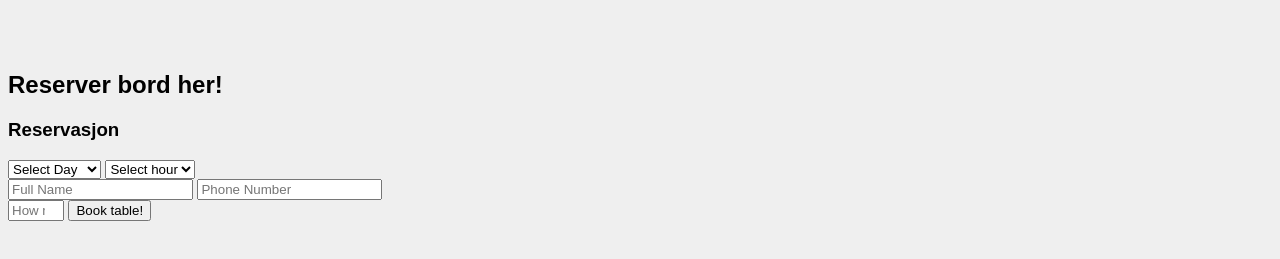
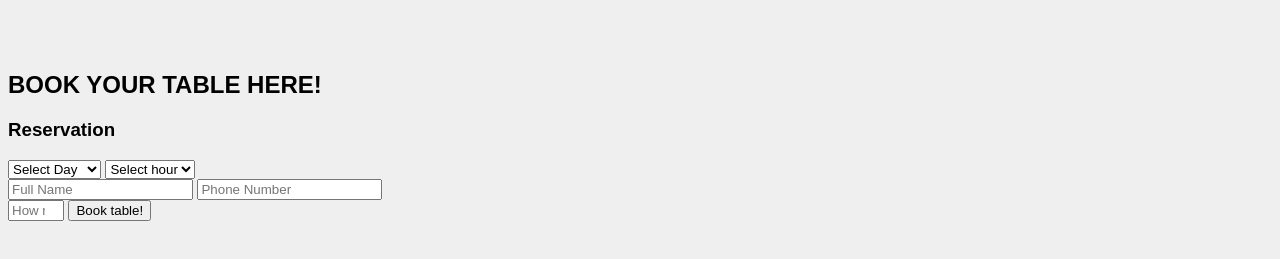
Before and after one commit to nmheg/DATA1200Exam, a plain HTML site: page booking.html in a window 1280 px wide. Shown: the part 285-544 px from the top of the page. Drawn offline with Linux system fonts and the light colour scheme.

Commit message:
Update booking.html

```diff
--- a/booking.html
+++ b/booking.html
@@ -34,14 +34,14 @@
 
 
     <section class = "banner">
-        <h2>Reserver bord her!</h2>
+        <h2>BOOK YOUR TABLE HERE!</h2>
     <div class = "bilderamme">
         <div class = "bilde-img">
-        <!-- put bilde her-->
-    </div>
+         </div>
 
     <div class = "bilderamme-innhold">
-        <h3> Reservasjon </h3>
+      <h3> Reservation</h3>
+
         <form>
             <div class = "form-row">
             <select name = "days">
```
